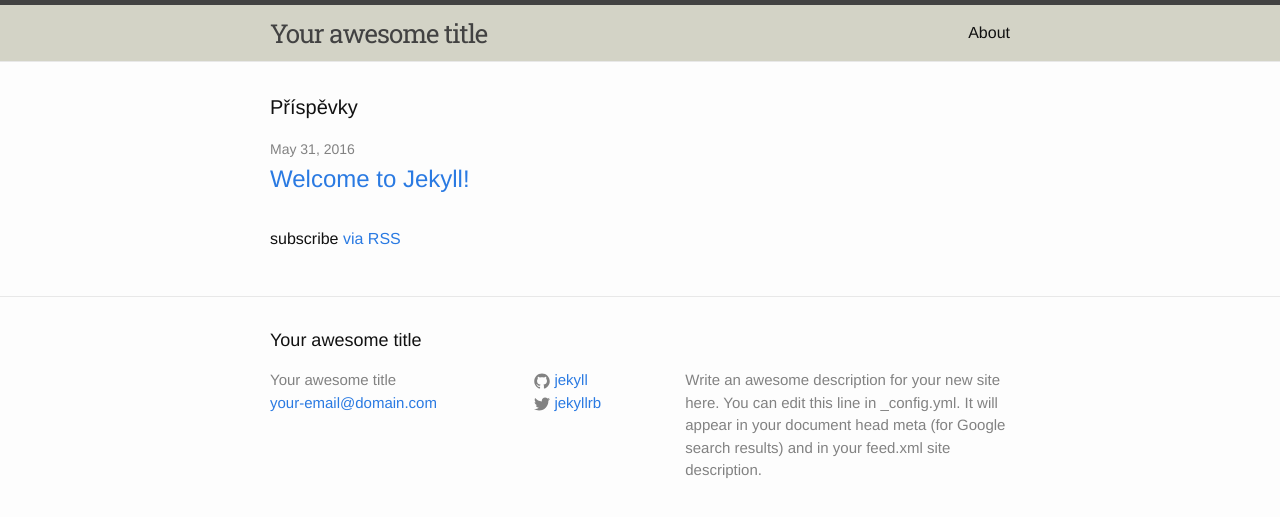
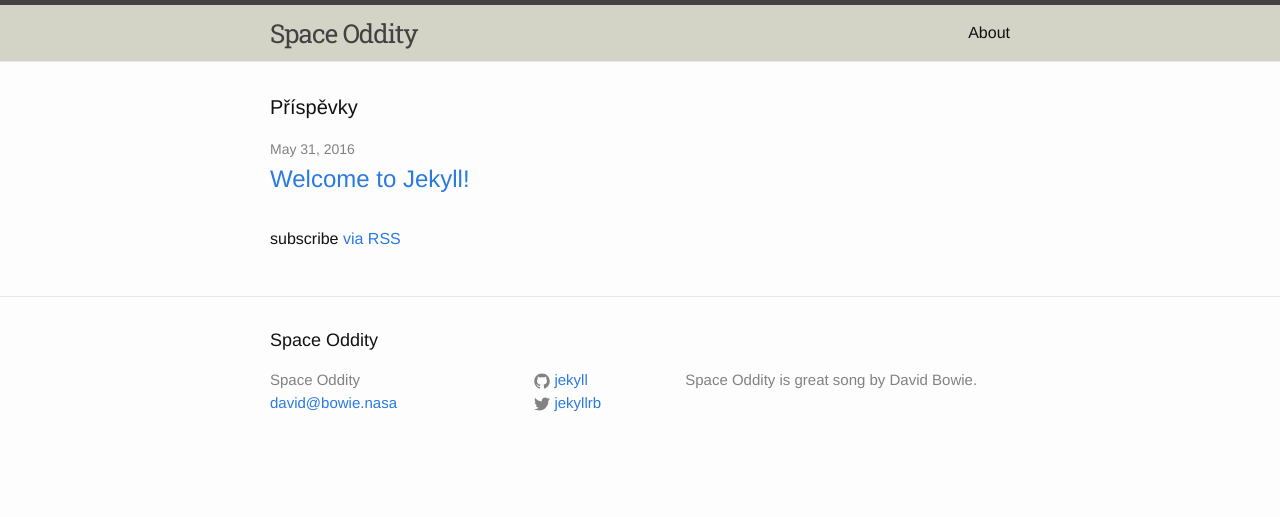
Before and after one commit to shm1ck/my-first-repo.github.io, a Jekyll site: the page built from index.html, in a window 1280 px wide. Shown: the top 517 px of the page. Built offline with Jekyll 4.4.1, drawn with Linux system fonts in a browser that asks for light colours.

Commit message:
Update _config.yml

```diff
--- a/_config.yml
+++ b/_config.yml
@@ -6,12 +6,10 @@
 # 'jekyll serve'. If you change this file, please restart the server process.
 
 # Site settings
-title: Your awesome title
-email: your-email@domain.com
+title: Space Oddity
+email: david@bowie.nasa
 description: > # this means to ignore newlines until "baseurl:"
-  Write an awesome description for your new site here. You can edit this
-  line in _config.yml. It will appear in your document head meta (for
-  Google search results) and in your feed.xml site description.
+  Space Oddity is great song by David Bowie.
 baseurl: "" # the subpath of your site, e.g. /blog
 url: "http://yourdomain.com" # the base hostname & protocol for your site
 twitter_username: jekyllrb
```
